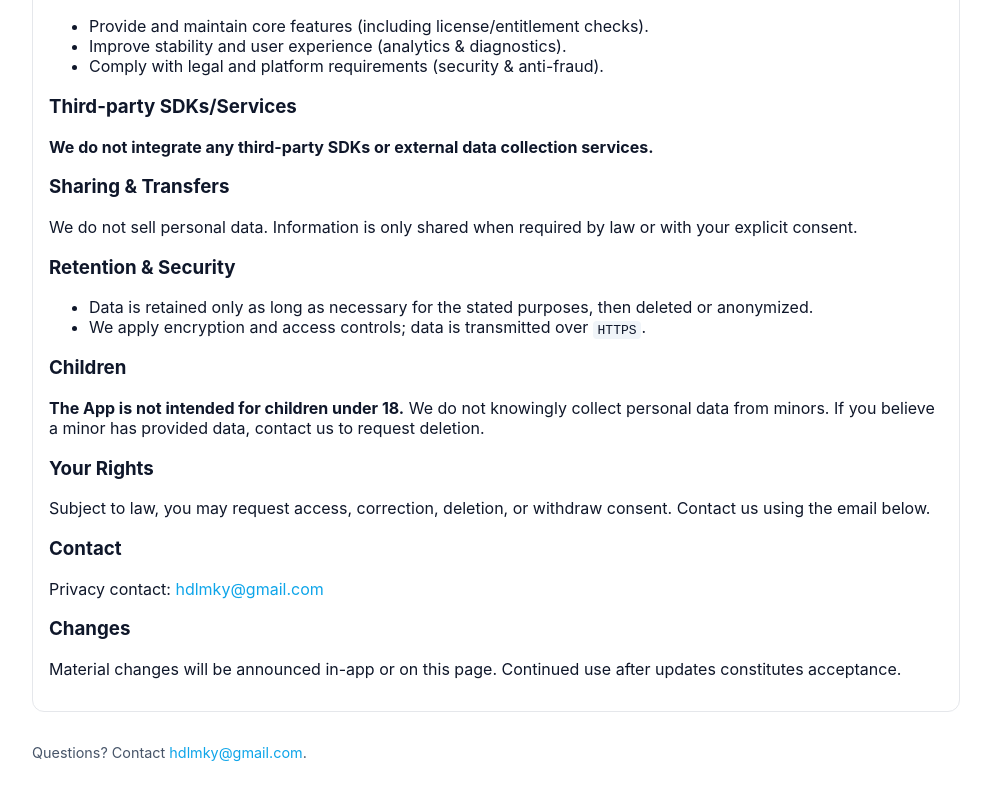
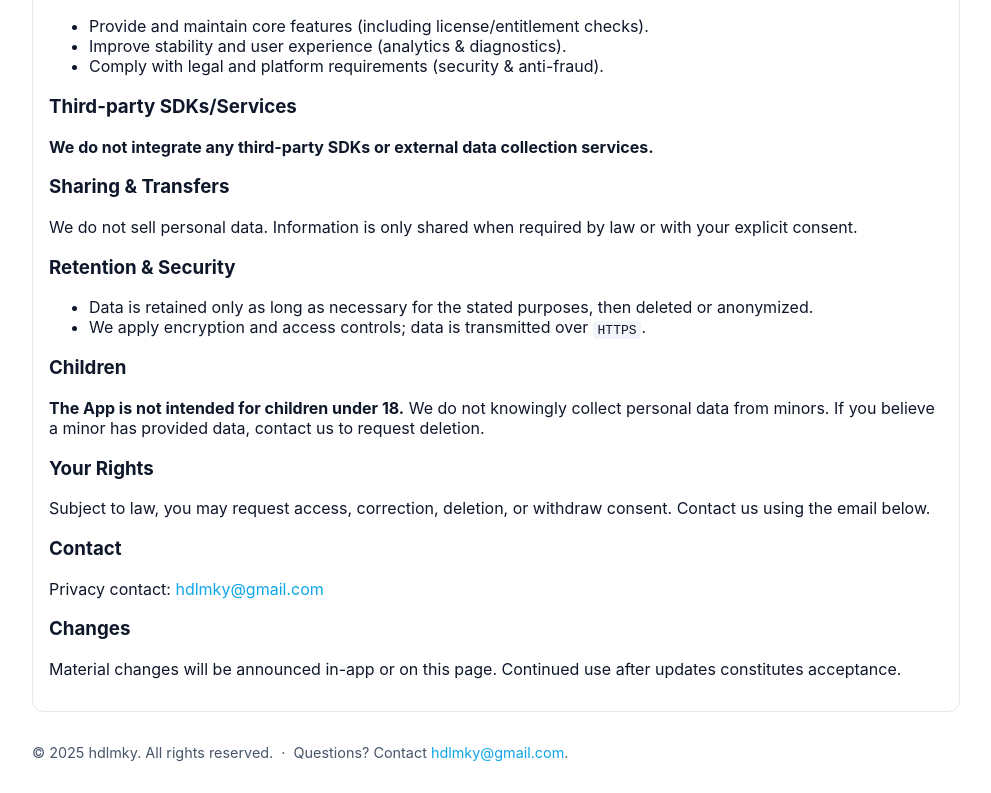
Before and after one commit to swh19/ckit-site, a plain HTML site: page index.html in a window 1280 px wide. Shown: the part 449-1242 px from the top of the page, without its empty margins (144-1135 px from the left). Drawn offline with Linux system fonts and the light colour scheme.

Commit message:
2025_10_26 copyright

```diff
--- a/index.html
+++ b/index.html
@@ -57,6 +57,8 @@
     </main>
 
     <footer>
+      <span id="copyright"></span>
+      &nbsp;·&nbsp;
       <span id="footnote"></span>
     </footer>
   </div>
@@ -217,7 +219,7 @@ const I18N = {
     deletion: `
       <h2>アカウントとデータの削除</h2>
       <h3>アプリ内で削除</h3>
-      <p>CKit → 設定 → <strong>アカウント削除</strong> を選択してください。法令で保存が必要な情報（不正対策や請求記録など）を除き、関連個人データを削除します。</p>
+      <p>CKit → 設定 → <strong>アカウント削除</strong> を選択してください。法令で保存が必要な情報（不正対策や請求記録など）を除き、関連個人データを删除します。</p>
       <h3>サインインできない場合：メールで依頼</h3>
       <p><a href="mailto:hdlmky@gmail.com">hdlmky@gmail.com</a> 宛に「CKit Account Deletion Request」を件名として送付してください。ログインメール/ID、国/地域、（任意）端末モデル等を記載してください。</p>
       <h3>処理期間と保存</h3>
@@ -258,27 +260,27 @@ const I18N = {
       <h3>보관 기간 및 보안</h3>
       <ul>
         <li>목적 달성에 필요한 기간 동안만 보관 후 삭제 또는 익명화합니다.</li>
-        <li>암호화와 접근 제어를 적용하고 <code>HTTPS</code>로 전송합니다.</li>
+        <li>암호화와 접근 제어를 적용하고 <code>HTTPS</code>로 전송합니다。</li>
       </ul>
       <h3>아동</h3>
-      <p><strong>본 앱은 만 18세 미만을 대상으로 하지 않습니다.</strong> 미성년자의 데이터 수집 사실을 인지하면 삭제를 요청할 수 있습니다.</p>
+      <p><strong>본 앱은 만 18세 미만을 대상으로 하지 않습니다.</strong> 미성년자의 데이터 수집 사실을 인지하면 삭제를 요청할 수 있습니다。</p>
       <h3>이용자의 권리</h3>
-      <p>법령에 따라 열람, 정정, 삭제, 동의 철회를 요청할 수 있습니다. 아래 이메일로 문의하세요.</p>
+      <p>법령에 따라 열람, 정정, 삭제, 동의 철회를 요청할 수 있습니다。 아래 이메일로 문의하세요。</p>
       <h3>연락처</h3>
       <p>프라이버시 문의: <a href="mailto:hdlmky@gmail.com">hdlmky@gmail.com</a></p>
       <h3>변경</h3>
-      <p>중대한 변경은 앱 내 또는 본 페이지에 공지합니다. 업데이트 이후 계속 사용하면 동의한 것으로 간주합니다.</p>
+      <p>중대한 변경은 앱 내 또는 본 페이지에 공지합니다。 업데이트 이후 계속 사용하면 동의한 것으로 간주합니다。</p>
     `,
     deletion: `
       <h2>계정 및 데이터 삭제</h2>
       <h3>앱 내에서 삭제</h3>
-      <p>CKit → 설정 → <strong>계정 삭제</strong>에서 진행하세요. 법적 보관이 필요한 정보(부정 행위 방지나 청구 기록 등)를 제외하고 계정과 연결된 개인정보를 삭제합니다.</p>
+      <p>CKit → 설정 → <strong>계정 삭제</strong>에서 진행하세요。 법적 보관이 필요한 정보(부정 행위 방지나 청구 기록 등)를 제외하고 계정과 연결된 개인정보를 삭제합니다。</p>
       <h3>로그인 불가 시: 이메일 요청</h3>
-      <p><a href="mailto:hdlmky@gmail.com">hdlmky@gmail.com</a>으로 “CKit Account Deletion Request” 제목의 메일을 보내세요. 로그인 이메일/계정 ID, 국가/지역, (선택) 기기 모델을 포함하세요.</p>
+      <p><a href="mailto:hdlmky@gmail.com">hdlmky@gmail.com</a>으로 “CKit Account Deletion Request” 제목의 메일을 보내세요。 로그인 이메일/계정 ID, 국가/지역, (선택) 기기 모델을 포함하세요。</p>
       <h3>처리 기간 및 보관</h3>
       <ul>
-        <li>요청 접수 후 <strong>30일 이내</strong> 처리합니다(연장 사유는 안내).</li>
-        <li>법률 준수 또는 부정 방지를 위해 일부 정보는 보관될 수 있습니다.</li>
+        <li>요청 접수 후 <strong>30일 이내</strong> 처리합니다(연장 사유는 안내)。</li>
+        <li>법률 준수 또는 부정 방지를 위해 일부 정보는 보관될 수 있습니다。</li>
       </ul>
       <h3>문의</h3>
       <p>이메일: <a href="mailto:hdlmky@gmail.com">hdlmky@gmail.com</a></p>
@@ -309,31 +311,31 @@ const I18N = {
       <h3>SDK/Services tiers</h3>
       <p><strong>Aucun SDK tiers ni service externe de collecte de données n’est intégré.</strong></p>
       <h3>Partage &amp; transferts</h3>
-      <p>Nous ne vendons pas de données personnelles. Un partage n’a lieu qu’en cas d’obligation légale ou avec votre consentement explicite.</p>
+      <p>Nous ne vendons pas de données personnelles。 Un partage n’a lieu qu’en cas d’obligation légale ou avec votre consentement explicite。</p>
       <h3>Conservation &amp; sécurité</h3>
       <ul>
-        <li>Conservation limitée à la durée nécessaire, puis suppression ou anonymisation.</li>
-        <li>Chiffrement, contrôles d’accès ; transfert via <code>HTTPS</code>.</li>
+        <li>Conservation limitée à la durée nécessaire, puis suppression ou anonymisation。</li>
+        <li>Chiffrement, contrôles d’accès ; transfert via <code>HTTPS</code>。</li>
       </ul>
       <h3>Enfants</h3>
-      <p><strong>L’App n’est pas destinée aux moins de 18 ans.</strong> Nous ne collectons pas sciemment de données d’enfants ; contactez-nous pour toute demande de suppression.</p>
+      <p><strong>L’App n’est pas destinée aux moins de 18 ans。</strong> Nous ne collectons pas sciemment de données d’enfants ; contactez-nous pour toute demande de suppression。</p>
       <h3>Vos droits</h3>
-      <p>Selon la loi, vous pouvez demander l’accès, la rectification, la suppression ou retirer votre consentement.</p>
+      <p>Selon la loi, vous pouvez demander l’accès, la rectification, la suppression ou retirer votre consentement。</p>
       <h3>Contact</h3>
       <p>Contact confidentialité : <a href="mailto:hdlmky@gmail.com">hdlmky@gmail.com</a></p>
       <h3>Modifications</h3>
-      <p>Toute modification importante sera annoncée dans l’App ou sur cette page.</p>
+      <p>Toute modification importante sera annoncée dans l’App ou sur cette page。</p>
     `,
     deletion: `
       <h2>Suppression du compte et des données</h2>
       <h3>Supprimer dans l’App</h3>
-      <p>Ouvrez CKit → Réglages → <strong>Supprimer le compte</strong>. Les données personnelles liées au compte seront supprimées (sauf obligations légales, p. ex. antifraude ou facturation).</p>
+      <p>Ouvrez CKit → Réglages → <strong>Supprimer le compte</strong>。 Les données personnelles liées au compte seront supprimées (sauf obligations légales, p. ex. antifraude ou facturation)。</p>
       <h3>Impossible de vous connecter ? Demandez par e-mail</h3>
-      <p>Envoyez un e-mail à <a href="mailto:hdlmky@gmail.com">hdlmky@gmail.com</a> avec l’objet « CKit Account Deletion Request ».</p>
+      <p>Envoyez un e-mail à <a href="mailto:hdlmky@gmail.com">hdlmky@gmail.com</a> avec l’objet « CKit Account Deletion Request »。</p>
       <h3>Délais &amp; conservation</h3>
       <ul>
-        <li>Traitement sous <strong>30 jours</strong> après réception.</li>
-        <li>Certaines informations peuvent être conservées pour des raisons légales ou d’antifraude.</li>
+        <li>Traitement sous <strong>30 jours</strong> après réception。</li>
+        <li>Certaines informations peuvent être conservées pour des raisons légales ou d’antifraude。</li>
       </ul>
       <h3>Contact</h3>
       <p>E-mail : <a href="mailto:hdlmky@gmail.com">hdlmky@gmail.com</a></p>
@@ -348,47 +350,47 @@ const I18N = {
     footnote: 'Fragen? Kontakt: <a href="mailto:hdlmky@gmail.com">hdlmky@gmail.com</a>.',
     privacy: `
       <h2>Datenschutzerklärung</h2>
-      <p>Diese Erklärung gilt für die App <strong>CKit</strong>. Wir erläutern die Erhebung, Nutzung und den Schutz von Daten gemäß geltendem Recht und den Google-Play-Richtlinien.</p>
+      <p>Diese Erklärung gilt für die App <strong>CKit</strong>。 Wir erläutern die Erhebung, Nutzung und den Schutz von Daten gemäß geltendem Recht und den Google-Play-Richtlinien。</p>
       <h3>Welche Daten wir erheben</h3>
       <ul>
-        <li><strong>Kontoinformationen</strong> (falls vorhanden): E-Mail, Anzeigename, Avatar.</li>
-        <li><strong>Geräte- &amp; Diagnosedaten</strong>: Gerätemodell, OS/App-Version, Nutzungs-/Absturzprotokolle.</li>
-        <li><strong>Zahlungen</strong>: über Google Play Billing; vollständige Zahlungsdaten speichern wir nicht.</li>
+        <li><strong>Kontoinformationen</strong> (falls vorhanden): E-Mail, Anzeigename, Avatar。</li>
+        <li><strong>Geräte- &amp; Diagnosedaten</strong>: Gerätemodell, OS/App-Version, Nutzungs-/Absturzprotokolle。</li>
+        <li><strong>Zahlungen</strong>: über Google Play Billing; vollständige Zahlungsdaten speichern wir nicht。</li>
       </ul>
       <h3>Wie wir Daten nutzen</h3>
       <ul>
-        <li>Bereitstellung und Wartung der Kernfunktionen (inkl. Lizenz-/Berechtigungsprüfungen).</li>
-        <li>Verbesserung von Stabilität und Nutzererlebnis (Analytik &amp; Diagnostik).</li>
-        <li>Einhaltung gesetzlicher und plattformspezifischer Anforderungen (Sicherheit &amp; Betrugsprävention).</li>
+        <li>Bereitstellung und Wartung der Kernfunktionen (inkl. Lizenz-/Berechtigungsprüfungen)。</li>
+        <li>Verbesserung von Stabilität und Nutzererlebnis (Analytik &amp; Diagnostik)。</li>
+        <li>Einhaltung gesetzlicher und plattformspezifischer Anforderungen (Sicherheit &amp; Betrugsprävention)。</li>
       </ul>
       <h3>Drittanbieter-SDKs/-Dienste</h3>
-      <p><strong>Es werden keine Drittanbieter-SDKs oder externen Datenerhebungsdienste integriert.</strong></p>
+      <p><strong>Es werden keine Drittanbieter-SDKs oder externen Datenerhebungsdienste integriert。</strong></p>
       <h3>Weitergabe &amp; Übermittlungen</h3>
-      <p>Keine Veräußerung personenbezogener Daten. Weitergabe nur bei gesetzlicher Pflicht oder mit Ihrer ausdrücklichen Einwilligung.</p>
+      <p>Keine Veräußerung personenbezogener Daten。 Weitergabe nur bei gesetzlicher Pflicht oder mit Ihrer ausdrücklichen Einwilligung。</p>
       <h3>Aufbewahrung &amp; Sicherheit</h3>
       <ul>
-        <li>Speicherung nur so lange wie nötig; anschließend Löschung oder Anonymisierung.</li>
-        <li>Verschlüsselung und Zugriffskontrollen; Übertragung über <code>HTTPS</code>.</li>
+        <li>Speicherung nur so lange wie nötig; anschließend Löschung oder Anonymisierung。</li>
+        <li>Verschlüsselung und Zugriffskontrollen; Übertragung über <code>HTTPS</code>。</li>
       </ul>
       <h3>Kinder</h3>
-      <p><strong>Die App richtet sich nicht an Personen unter 18 Jahren.</strong> Eine Erhebung von Kinderdaten erfolgt nicht wissentlich; Löschung kann angefordert werden.</p>
+      <p><strong>Die App richtet sich nicht an Personen unter 18 Jahren。</strong> Eine Erhebung von Kinderdaten erfolgt nicht wissentlich; Löschung kann angefordert werden。</p>
       <h3>Ihre Rechte</h3>
-      <p>Sie können Auskunft, Berichtigung, Löschung verlangen oder eine Einwilligung widerrufen.</p>
+      <p>Sie können Auskunft, Berichtigung, Löschung verlangen oder eine Einwilligung widerrufen。</p>
       <h3>Kontakt</h3>
       <p>Datenschutzkontakt: <a href="mailto:hdlmky@gmail.com">hdlmky@gmail.com</a></p>
       <h3>Änderungen</h3>
-      <p>Wesentliche Änderungen werden in der App oder auf dieser Seite bekanntgegeben.</p>
+      <p>Wesentliche Änderungen werden in der App oder auf dieser Seite bekanntgegeben。</p>
     `,
     deletion: `
       <h2>Konto- &amp; Datenlöschung</h2>
       <h3>In der App löschen</h3>
-      <p>CKit öffnen → Einstellungen → <strong>Konto löschen</strong>. Personenbezogene Daten werden entfernt (gesetzliche Aufbewahrungspflichten ausgenommen).</p>
+      <p>CKit öffnen → Einstellungen → <strong>Konto löschen</strong>。 Personenbezogene Daten werden entfernt (gesetzliche Aufbewahrungspflichten ausgenommen)。</p>
       <h3>Keine Anmeldung möglich? E-Mail</h3>
-      <p>Mail an <a href="mailto:hdlmky@gmail.com">hdlmky@gmail.com</a> mit Betreff „CKit Account Deletion Request“.</p>
+      <p>Mail an <a href="mailto:hdlmky@gmail.com">hdlmky@gmail.com</a> mit Betreff „CKit Account Deletion Request“。</p>
       <h3>Fristen &amp; Aufbewahrung</h3>
       <ul>
-        <li>Bearbeitung innerhalb von <strong>30 Tagen</strong> nach Eingang.</li>
-        <li>Bestimmte Informationen können aus rechtlichen Gründen aufbewahrt werden.</li>
+        <li>Bearbeitung innerhalb von <strong>30 Tagen</strong> nach Eingang。</li>
+        <li>Bestimmte Informationen können aus rechtlichen Gründen aufbewahrt werden。</li>
       </ul>
       <h3>Kontakt</h3>
       <p>E-Mail: <a href="mailto:hdlmky@gmail.com">hdlmky@gmail.com</a></p>
@@ -403,47 +405,47 @@ const I18N = {
     footnote: '¿Preguntas? Escribe a <a href="mailto:hdlmky@gmail.com">hdlmky@gmail.com</a>.',
     privacy: `
       <h2>Política de privacidad</h2>
-      <p>Esta política se aplica a la app <strong>CKit</strong>. Describimos cómo recopilamos, usamos y protegemos los datos conforme a las leyes aplicables y a las políticas de Google Play.</p>
+      <p>Esta política se aplica a la app <strong>CKit</strong>。 Describimos cómo recopilamos, usamos y protegemos los datos conforme a las leyes aplicables y a las políticas de Google Play。</p>
       <h3>Datos que recopilamos</h3>
       <ul>
-        <li><strong>Información de la cuenta</strong> (si existe): correo electrónico, nombre visible, avatar.</li>
-        <li><strong>Dispositivo y diagnósticos</strong>: modelo, versión del SO/de la app, registros de uso y fallos.</li>
-        <li><strong>Pagos</strong>: gestionados por Google Play Billing; no almacenamos credenciales completas.</li>
+        <li><strong>Información de la cuenta</strong> (si existe): correo electrónico, nombre visible, avatar。</li>
+        <li><strong>Dispositivo y diagnósticos</strong>: modelo, versión del SO/de la app, registros de uso y fallos。</li>
+        <li><strong>Pagos</strong>: gestionados por Google Play Billing; no almacenamos credenciales completas。</li>
       </ul>
       <h3>Cómo usamos los datos</h3>
       <ul>
-        <li>Proveer y mantener funciones básicas (verificaciones de licencia/derechos).</li>
-        <li>Mejorar la estabilidad y la experiencia (analítica y diagnósticos).</li>
-        <li>Cumplir requisitos legales y de plataforma (seguridad y antifraude).</li>
+        <li>Proveer y mantener funciones básicas (verificaciones de licencia/derechos)。</li>
+        <li>Mejorar la estabilidad y la experiencia (analítica y diagnósticos)。</li>
+        <li>Cumplir requisitos legales y de plataforma (seguridad y antifraude)。</li>
       </ul>
       <h3>SDK/Servicios de terceros</h3>
-      <p><strong>No integramos SDK de terceros ni servicios externos de recopilación de datos.</strong></p>
+      <p><strong>No integramos SDK de terceros ni servicios externos de recopilación de datos。</strong></p>
       <h3>Compartición y transferencias</h3>
-      <p>No vendemos datos personales. Solo compartimos cuando la ley lo exige o con su consentimiento explícito.</p>
+      <p>No vendemos datos personales。 Solo compartimos cuando la ley lo exige o con su consentimiento explícito。</p>
       <h3>Conservación y seguridad</h3>
       <ul>
-        <li>Conservamos únicamente el tiempo necesario; luego eliminamos o anonimizamos.</li>
-        <li>Cifrado y controles de acceso; transmisión mediante <code>HTTPS</code>.</li>
+        <li>Conservamos únicamente el tiempo necesario; luego eliminamos o anonimizamos。</li>
+        <li>Cifrado y controles de acceso; transmisión mediante <code>HTTPS</code>。</li>
       </ul>
       <h3>Menores</h3>
-      <p><strong>La App no está dirigida a menores de 18 años.</strong> No recopilamos datos de menores de forma intencionada; puede solicitarnos su eliminación.</p>
+      <p><strong>La App no está dirigida a menores de 18 años。</strong> No recopilamos datos de menores de forma intencionada; puede solicitarnos su eliminación。</p>
       <h3>Sus derechos</h3>
-      <p>Puede solicitar acceso, corrección, eliminación o retirar el consentimiento, según la ley.</p>
+      <p>Puede solicitar acceso, corrección, eliminación o retirar el consentimiento, según la ley。</p>
       <h3>Contacto</h3>
       <p>Privacidad: <a href="mailto:hdlmky@gmail.com">hdlmky@gmail.com</a></p>
       <h3>Cambios</h3>
-      <p>Los cambios materiales se comunicarán en la app o en esta página.</p>
+      <p>Los cambios materiales se comunicarán en la app o en esta página。</p>
     `,
     deletion: `
       <h2>Eliminación de cuenta y datos</h2>
       <h3>Eliminar desde la App</h3>
-      <p>Abra CKit → Configuración → <strong>Eliminar cuenta</strong>. Eliminaremos los datos personales vinculados a su cuenta (salvo obligaciones legales).</p>
+      <p>Abra CKit → Configuración → <strong>Eliminar cuenta</strong>。 Eliminaremos los datos personales vinculados a su cuenta (salvo obligaciones legales)。</p>
       <h3>¿No puede iniciar sesión? Solicítelo por correo</h3>
-      <p>Escriba a <a href="mailto:hdlmky@gmail.com">hdlmky@gmail.com</a> con asunto “CKit Account Deletion Request”.</p>
+      <p>Escriba a <a href="mailto:hdlmky@gmail.com">hdlmky@gmail.com</a> con asunto “CKit Account Deletion Request”。</p>
       <h3>Plazos y conservación</h3>
       <ul>
-        <li>Tramitamos la solicitud en un máximo de <strong>30 días</strong>.</li>
-        <li>Parte de la información puede conservarse por motivos legales o antifraude.</li>
+        <li>Tramitamos la solicitud en un máximo de <strong>30 días</strong>。</li>
+        <li>Parte de la información puede conservarse por motivos legales o antifraude。</li>
       </ul>
       <h3>Contacto</h3>
       <p>Correo: <a href="mailto:hdlmky@gmail.com">hdlmky@gmail.com</a></p>
@@ -458,47 +460,47 @@ const I18N = {
     footnote: 'Вопросы? Пишите на <a href="mailto:hdlmky@gmail.com">hdlmky@gmail.com</a>.',
     privacy: `
       <h2>Политика конфиденциальности</h2>
-      <p>Настоящая политика применяется к приложению <strong>CKit</strong>. Мы описываем порядок сбора, использования и защиты данных в соответствии с законодательством и правилами Google Play.</p>
+      <p>Настоящая политика применяется к приложению <strong>CKit</strong>。 Мы описываем порядок сбора, использования и защиты данных в соответствии с законодательством и правилами Google Play。</p>
       <h3>Какие данные мы собираем</h3>
       <ul>
-        <li><strong>Данные аккаунта</strong> (если функция доступна): e-mail, отображаемое имя, аватар.</li>
-        <li><strong>Устройство и диагностика</strong>: модель, версия ОС/приложения, журналы использования и сбоев.</li>
-        <li><strong>Платежи</strong>: обрабатываются через Google Play Billing; полные платежные реквизиты не храним.</li>
+        <li><strong>Данные аккаунта</strong> (если функция доступна): e-mail, отображаемое имя, аватар。</li>
+        <li><strong>Устройство и диагностика</strong>: модель, версия ОС/приложения, журналы использования и сбоев。</li>
+        <li><strong>Платежи</strong>: обрабатываются через Google Play Billing; полные платежные реквизиты не храним。</li>
       </ul>
       <h3>Как мы используем данные</h3>
       <ul>
-        <li>Предоставление и поддержка основных функций (включая проверку лицензий/прав).</li>
-        <li>Улучшение стабильности и удобства (аналитика и диагностика).</li>
-        <li>Соблюдение требований закона и платформы (безопасность и предотвращение мошенничества).</li>
+        <li>Предоставление и поддержка основных функций (включая проверку лицензий/прав)。</li>
+        <li>Улучшение стабильности и удобства (аналитика и диагностика)。</li>
+        <li>Соблюдение требований закона и платформы (безопасность и предотвращение мошенничества)。</li>
       </ul>
       <h3>Сторонние SDK/сервисы</h3>
-      <p><strong>Мы не интегрируем сторонние SDK и внешние сервисы сбора данных.</strong></p>
+      <p><strong>Мы не интегрируем сторонние SDK и внешние сервисы сбора данных。</strong></p>
       <h3>Обмен и передача</h3>
-      <p>Мы не продаем персональные данные. Передача информации осуществляется только по требованию закона или с вашего явного согласия.</p>
+      <p>Мы не продаем персональные данные。 Передача информации осуществляется только по требованию закона или с вашего явного согласия。</p>
       <h3>Хранение и безопасность</h3>
       <ul>
-        <li>Храним данные только столько, сколько необходимо; затем удаляем или обезличиваем.</li>
-        <li>Используем шифрование и контроль доступа; передача по <code>HTTPS</code>.</li>
+        <li>Храним данные только столько, сколько необходимо; затем удаляем или обезличиваем。</li>
+        <li>Используем шифрование и контроль доступа; передача по <code>HTTPS</code>。</li>
       </ul>
       <h3>Дети</h3>
-      <p><strong>Приложение не предназначено для лиц младше 18 лет.</strong> Мы не собираем данные детей умышленно; при выявлении данных можно запросить их удаление.</p>
+      <p><strong>Приложение не предназначено для лиц младше 18 лет。</strong> Мы не собираем данные детей умышленно; при выявлении данных можно запросить их удаление。</p>
       <h3>Ваши права</h3>
-      <p>Вы можете запросить доступ, исправление, удаление данных или отозвать согласие — в пределах закона.</p>
+      <p>Вы можете запросить доступ, исправление, удаление данных или отозвать согласие — в пределах закона。</p>
       <h3>Контакты</h3>
       <p>По вопросам конфиденциальности: <a href="mailto:hdlmky@gmail.com">hdlmky@gmail.com</a></p>
       <h3>Изменения</h3>
-      <p>О существенных изменениях сообщим в приложении или на этой странице.</p>
+      <p>О существенных изменениях сообщим в приложении или на этой странице。</p>
     `,
     deletion: `
       <h2>Удаление аккаунта и данных</h2>
       <h3>Удалить в приложении</h3>
-      <p>Откройте CKit → Настройки → <strong>Удалить аккаунт</strong>. Персональные данные, связанные с аккаунтом, будут удалены (за исключением сведений, которые необходимо хранить по закону).</p>
+      <p>Откройте CKit → Настройки → <strong>Удалить аккаунт</strong>。 Персональные данные, связанные с аккаунтом, будут удалены (за исключением сведений, которые необходимо хранить по закону)。</p>
       <h3>Не удаётся войти? Запрос по e-mail</h3>
-      <p>Напишите на <a href="mailto:hdlmky@gmail.com">hdlmky@gmail.com</a> с темой «CKit Account Deletion Request».</p>
+      <p>Напишите на <a href="mailto:hdlmky@gmail.com">hdlmky@gmail.com</a> с темой «CKit Account Deletion Request»。</p>
       <h3>Сроки и хранение</h3>
       <ul>
-        <li>Обрабатываем запросы в течение <strong>30 дней</strong> с момента получения.</li>
-        <li>Отдельные сведения могут сохраняться по законодательным требованиям или для предотвращения мошенничества.</li>
+        <li>Обрабатываем запросы в течение <strong>30 дней</strong> с момента получения。</li>
+        <li>Отдельные сведения могут сохраняться по законодательным требованиям или для предотвращения мошенничества。</li>
       </ul>
       <h3>Контакт</h3>
       <p>E-mail: <a href="mailto:hdlmky@gmail.com">hdlmky@gmail.com</a></p>
@@ -541,6 +543,12 @@ function setLang(lang) {
   document.getElementById("panel-privacy").innerHTML = dict.privacy;
   document.getElementById("panel-deletion").innerHTML = dict.deletion;
   document.getElementById("footnote").innerHTML = dict.footnote;
+
+  // ★ 新增：动态版权（仅使用 hdlmky，不显示真实姓名）
+  const year = new Date().getFullYear();
+  document.getElementById("copyright").textContent =
+    `© ${year} hdlmky. All rights reserved.`;
+
   const url = new URL(location.href);
   url.searchParams.set("lang", lang);
   history.replaceState(null, "", url.toString());
```
Also changed, not shown: 1 other file.
